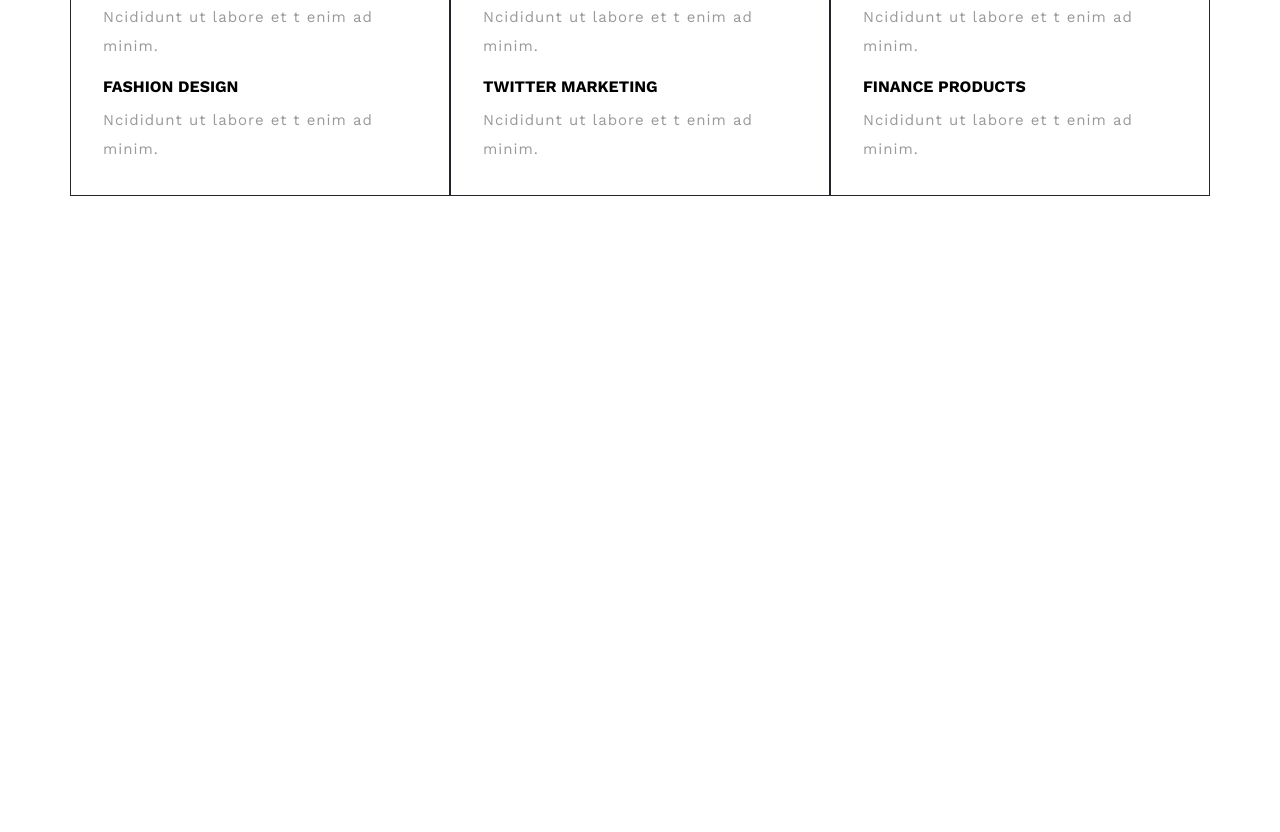
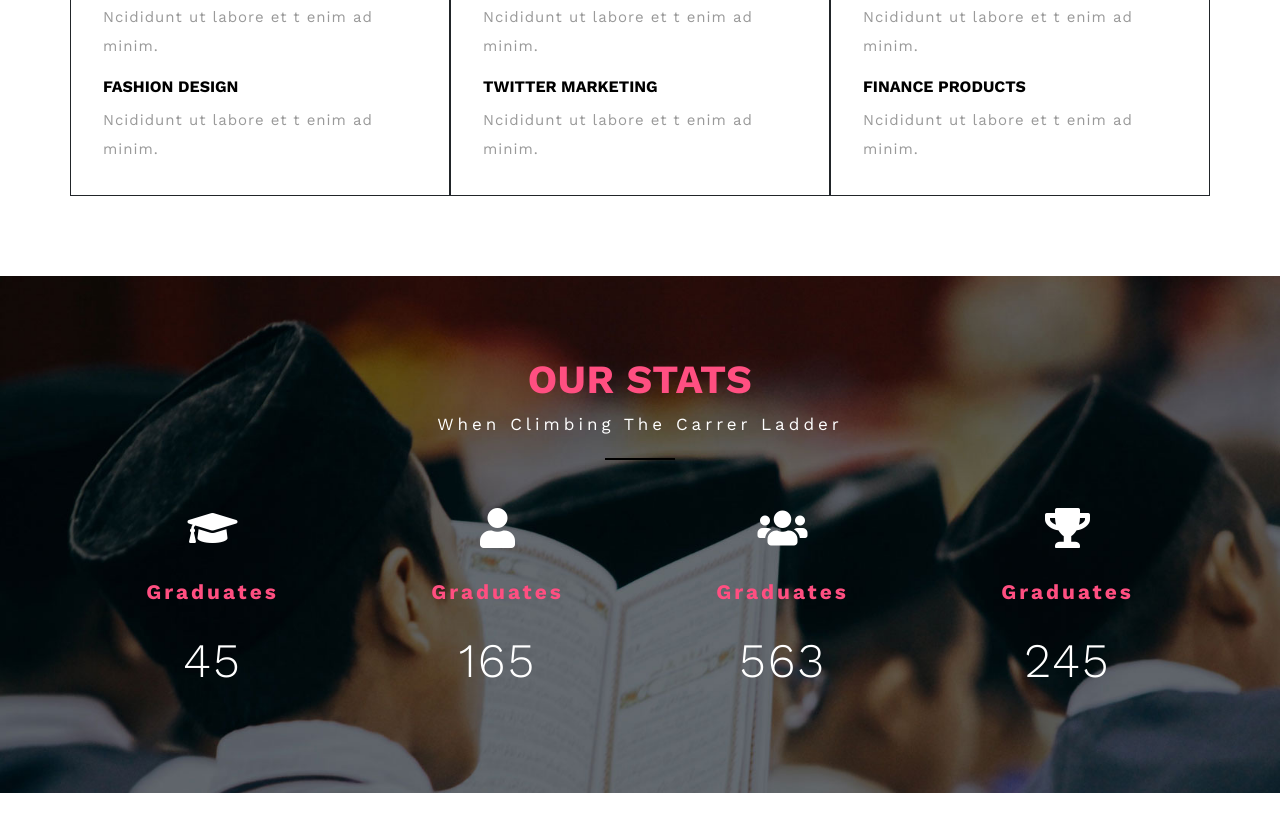
Before and after one commit to sublearn/cyber_Instruction, a website: page index.html in a window 1280 px wide. Shown: the part 1424-2256 px from the top of the page. Drawn offline with nearby package versions, Linux system fonts and the light colour scheme.

Commit message:
background attachment, ourStats section

```diff
--- a/css/index.css
+++ b/css/index.css
@@ -23,6 +23,10 @@ body {
   letter-spacing: 4px;
   font-size: 17px;
   color: black;
+}
+
+.heading--white p {
+  color: white;
 }
 
 .heading p::after {
@@ -259,6 +263,37 @@ fix nhẹ top lên 55% cho giống layout mẫu
   margin: 10px 0 0;
 }
 
-.welcome__course .row > div{
+.welcome__course .row > div {
   padding: 2rem;
 }
+
+/* NOTE OUR STATS */
+.ourStats {
+  background-image: url(../img/banner2.jpg);
+  background-attachment: fixed;
+  background-size: cover;
+}
+
+.ourStats__content {
+  text-align: center;
+  color: white;
+}
+
+.ourStats__item i {
+  font-size: 2.5rem;
+}
+
+.ourStats__item h3 {
+  font-size: 1.3rem;
+  color: #ff4f81;
+  letter-spacing: 3px;
+  font-weight: bold;
+
+  margin: 30px 0 20px;
+}
+
+.ourStats__item p {
+  font-size: 3rem;
+  letter-spacing: 2px;
+  font-weight: 300;
+}
--- a/index.html
+++ b/index.html
@@ -237,7 +237,42 @@
         </div>
     </section>
     <section class="ourStats">
-
+        <div class="heading heading--white">
+            <h2>OUR STATS</h2>
+            <p>When Climbing The Carrer Ladder</p>
+        </div>
+        <div class="ourStats__content container">
+            <div class="row">
+                <div class="col-3">
+                    <div class="ourStats__item">
+                        <i class="fa fa-graduation-cap"></i>
+                        <h3>Graduates</h3>
+                        <p>45</p>
+                    </div>
+                </div>
+                <div class="col-3">
+                    <div class="ourStats__item">
+                        <i class="fa fa-user"></i>
+                        <h3>Graduates</h3>
+                        <p>165</p>
+                    </div>
+                </div>
+                <div class="col-3">
+                    <div class="ourStats__item">
+                        <i class="fa fa-users"></i>
+                        <h3>Graduates</h3>
+                        <p>563</p>
+                    </div>
+                </div>
+                <div class="col-3">
+                    <div class="ourStats__item">
+                        <i class="fa fa-trophy"></i>
+                        <h3>Graduates</h3>
+                        <p>245</p>
+                    </div>
+                </div>
+            </div>
+        </div>
     </section>
     <section class="offer">
 
```
